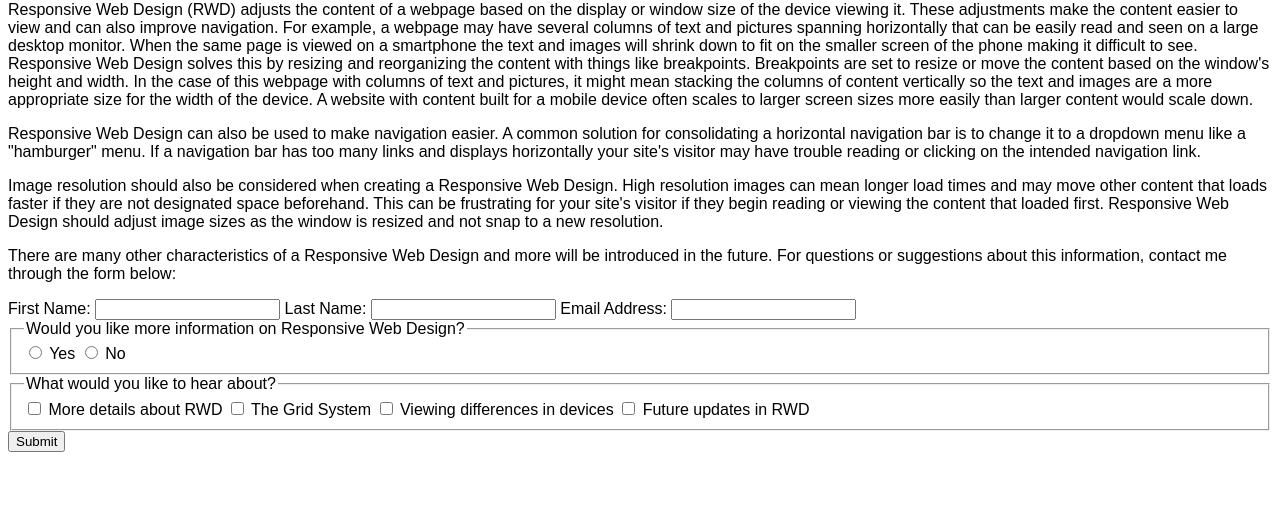
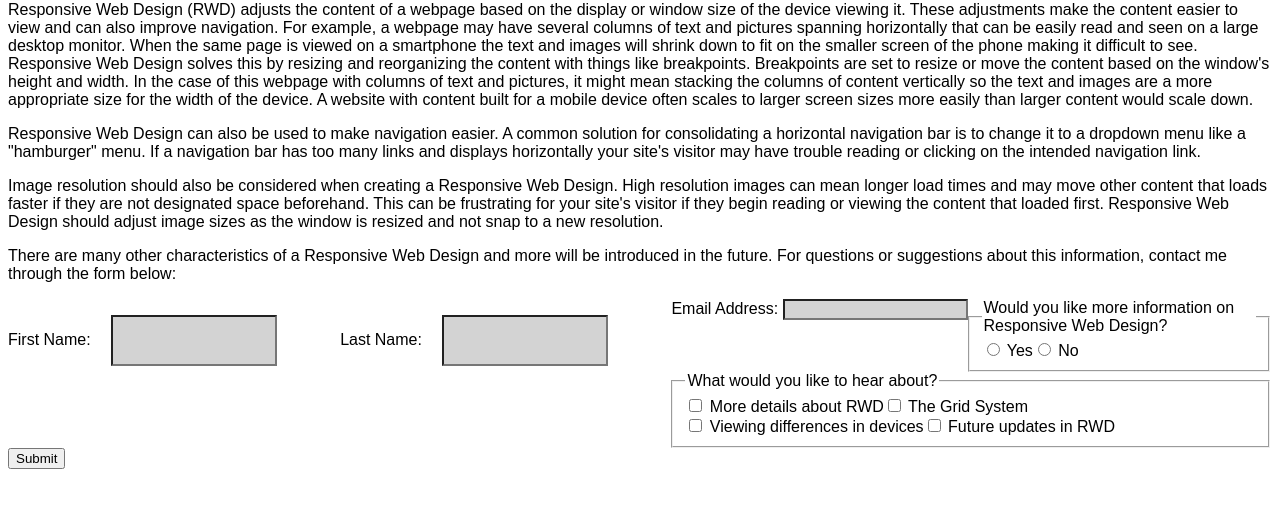
Before and after one commit to thomas-neville/rwd-info, a plain HTML site: page index.html in a window 1280 px wide. Shown: the part 79-586 px from the top of the page. Drawn offline with Linux system fonts and the light colour scheme.

Commit message:
added styling, floats need to be corrected

```diff
--- a/styles/stylesheet.css
+++ b/styles/stylesheet.css
@@ -1,3 +1,23 @@
 * {
   font-family: sans-serif;
 }
+
+label {
+  float:left;
+}
+
+label::after {
+  clear:both;
+}
+
+input[type=text] {
+  width: 50%;
+  padding: 1rem;
+  margin: 1rem;
+  box-sizing: border-box;
+  background-color: lightgray;
+}
+
+input[type=email] {
+  background-color: lightgray;
+}
```
